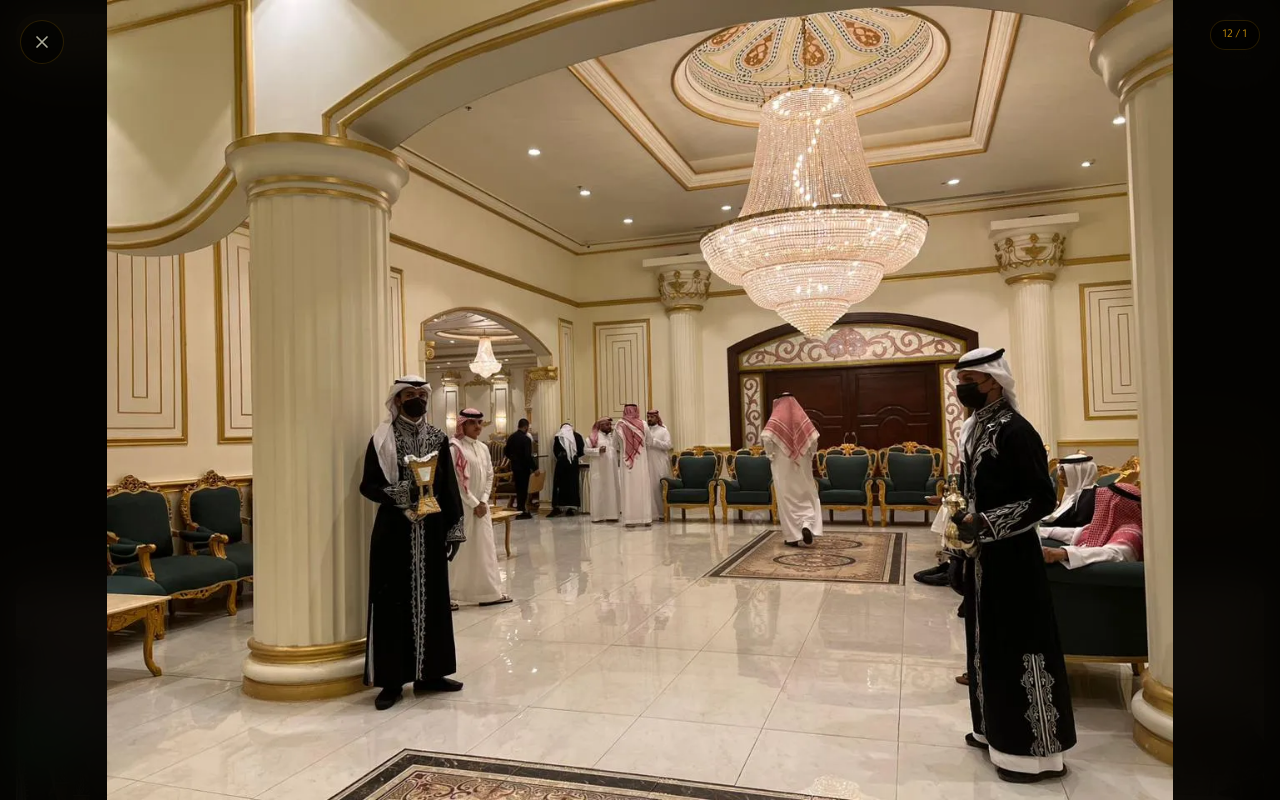
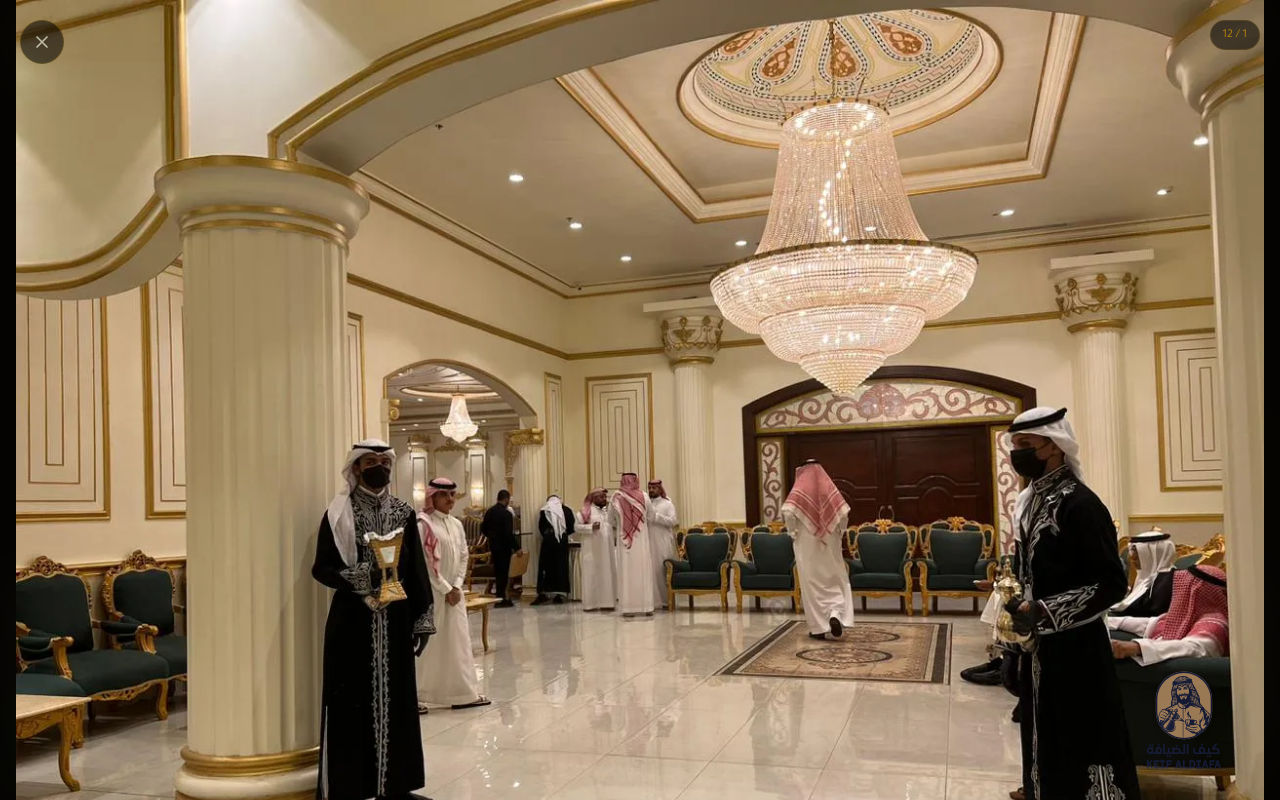
Before and after one commit to moain2026/kaif-al-diyafa-2027, a Next.js app: page /portfolio in a window 1280 px wide. Both pictures are taken after a click on the element 1117 px from the left and 727 px from the top of the page. Shown: the top 800 px of the page. Built offline with nearby package versions, Linux system fonts and the light colour scheme.

Commit message:
feat: Implement ProtectedImage component with Zero-Layout-Shift and Watermark-1

```diff
--- a/src/app/portfolio/PortfolioClient.tsx
+++ b/src/app/portfolio/PortfolioClient.tsx
@@ -3,6 +3,7 @@
 import { useState, useRef, useCallback, useEffect } from "react";
 import { motion, AnimatePresence, useMotionValue, useTransform, animate, useScroll } from "motion/react";
 import { ImageWithFallback } from "@/components/ImageWithFallback";
+import ProtectedImage from "@/components/ProtectedImage";
 import { Breadcrumbs } from "@/components/Breadcrumbs";
 import {
   EVENT_IMAGES,
@@ -147,10 +148,12 @@ function Lightbox({
             onDragEnd={handleDragEnd}
             className="w-full h-full flex items-center justify-center cursor-grab active:cursor-grabbing select-none"
           >
-            <ImageWithFallback
+            <ProtectedImage
               src={item.image}
               alt={`صورة ${index + 1}`}
-              className="max-w-full max-h-full w-auto h-auto object-contain"
+              width={1200}
+              height={800}
+              className="max-w-full max-h-full"
               priority
             />
           </motion.div>
--- /dev/null
+++ b/src/components/ProtectedImage.tsx
@@ -0,0 +1,74 @@
+'use client';
+
+import React from 'react';
+import Image from 'next/image';
+
+interface ProtectedImageProps {
+  src: string;
+  alt: string;
+  width: number;
+  height: number;
+  className?: string;
+  priority?: boolean;
+}
+
+/**
+ * ProtectedImage Component
+ *
+ * Architecture: Zero-Layout-Shift Protocol
+ * - Uses natural aspect ratio (w-full h-auto)
+ * - No fill, object-cover, or aspect-square properties
+ * - Watermark: Logo-1 (SVG) at bottom-right
+ * - Protection: Prevents drag and right-click
+ */
+const ProtectedImage: React.FC<ProtectedImageProps> = ({
+  src,
+  alt,
+  width,
+  height,
+  className = '',
+  priority = false,
+}) => {
+  const handleContextMenu = (e: React.MouseEvent) => {
+    e.preventDefault();
+  };
+
+  return (
+    <div
+      className={`relative overflow-hidden select-none ${className}`}
+      onContextMenu={handleContextMenu}
+    >
+      {/* Main Image - Zero-Layout-Shift Implementation */}
+      <Image
+        src={src}
+        alt={alt}
+        width={width}
+        height={height}
+        priority={priority}
+        className="w-full h-auto block"
+        draggable={false}
+      />
+
+      {/* Watermark Layer */}
+      <div className="absolute bottom-4 right-4 z-10 pointer-events-none">
+        <div className="relative w-24 md:w-32 opacity-70 drop-shadow-md">
+          <Image
+            src="/images/watermarks/svg/logo-1.svg"
+            alt="Watermark"
+            width={120}
+            height={120}
+            className="w-full h-auto"
+          />
+        </div>
+      </div>
+
+      {/* Protection Overlay - Prevents Dragging and Direct Interaction */}
+      <div
+        className="absolute inset-0 z-20 pointer-events-auto bg-transparent"
+        aria-hidden="true"
+      />
+    </div>
+  );
+};
+
+export default ProtectedImage;
```
Also changed, not shown: public/images/watermarks/svg/logo-1.svg (added).
